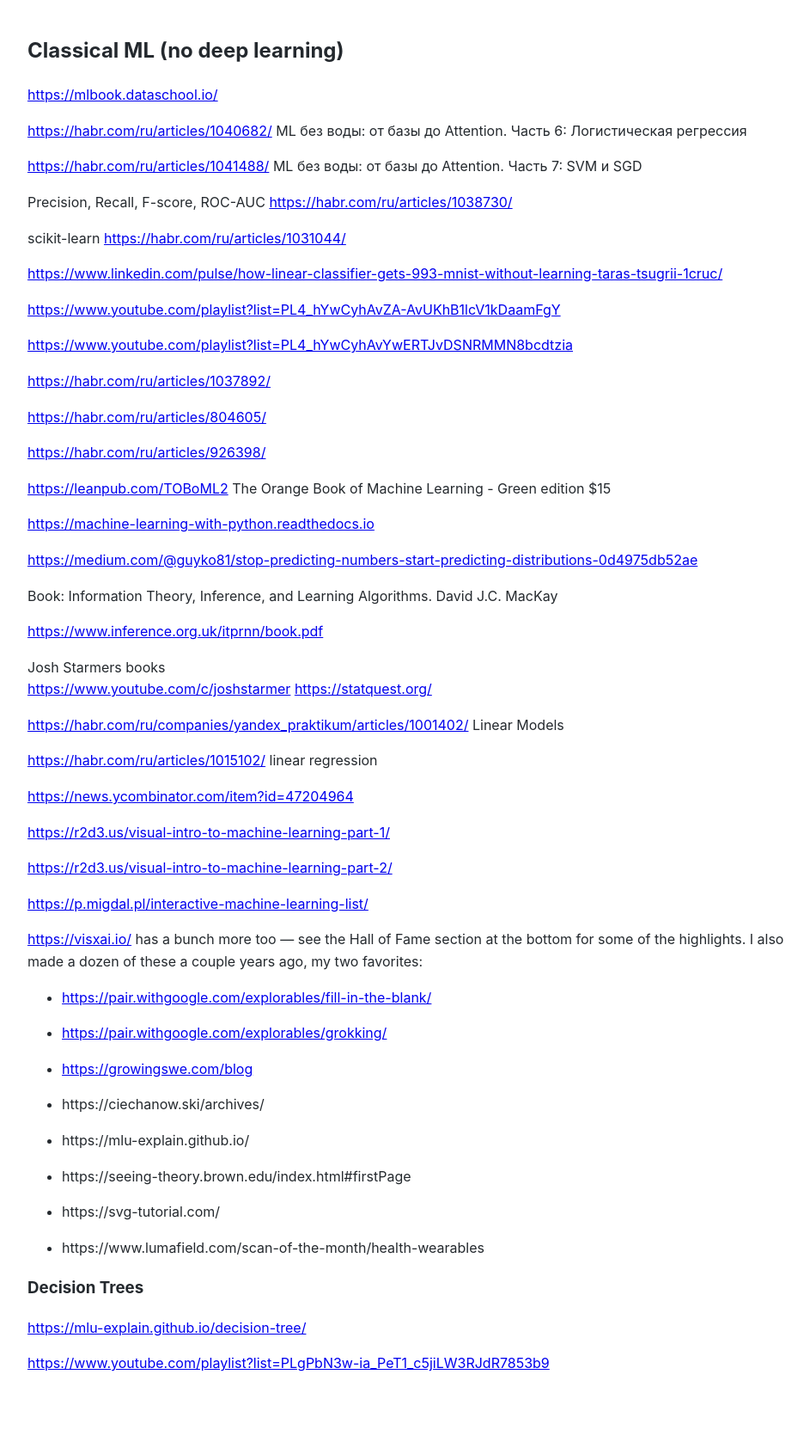
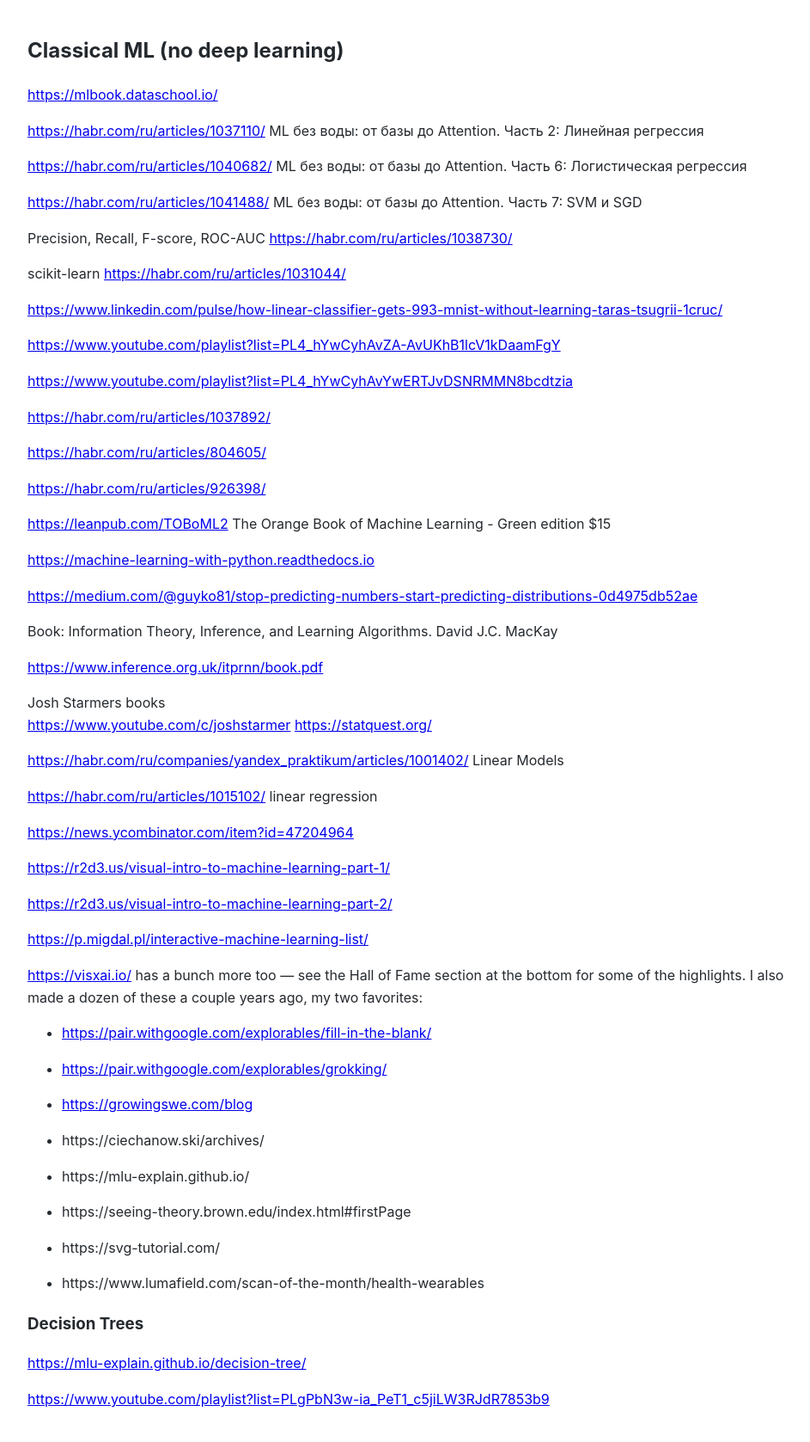
Before and after one commit to Michael-Lubinsky/michael-lubinsky.github.com, a Jekyll site: the page built from ml/classical_ml.md, in a window 1280 px wide. Shown: the whole page at 86% size, without its empty margins (158-1101 px from the left). Built offline with Jekyll 4.4.1, drawn with Linux system fonts in a browser that asks for light colours; our own code applies the rules of GitHub Pages for plain Markdown files; before the commit the page ends 1635 px from its top, so only the background shows below that.

Commit message:
Update classical_ml.md

```diff
--- a/ml/classical_ml.md
+++ b/ml/classical_ml.md
@@ -1,6 +1,8 @@
 ## Classical ML (no deep learning)
 
 <https://mlbook.dataschool.io/>
+
+<https://habr.com/ru/articles/1037110/> ML без воды: от базы до Attention. Часть 2: Линейная регрессия
 
 <https://habr.com/ru/articles/1040682/> ML без воды: от базы до Attention. Часть 6: Логистическая регрессия
 
```
